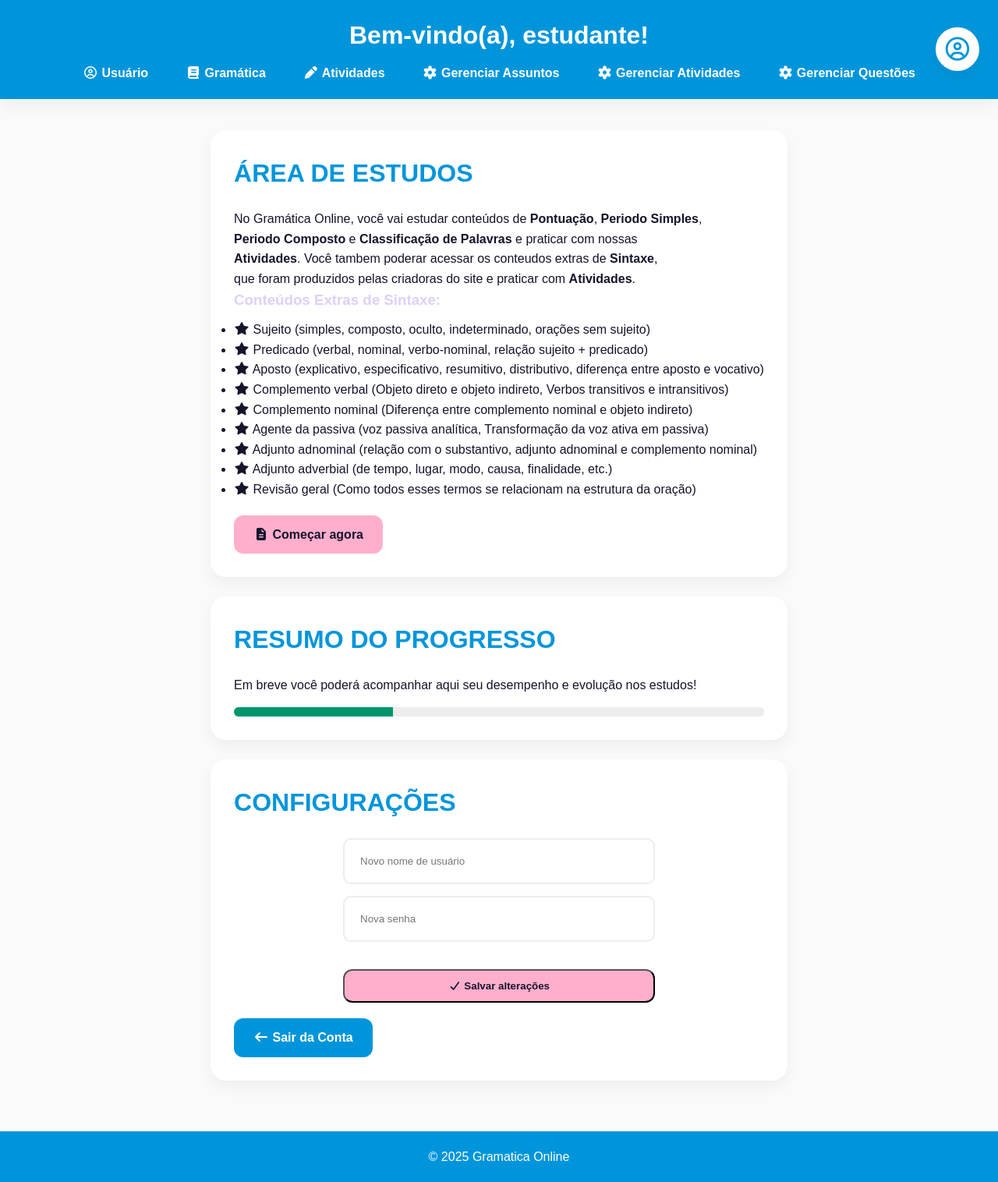
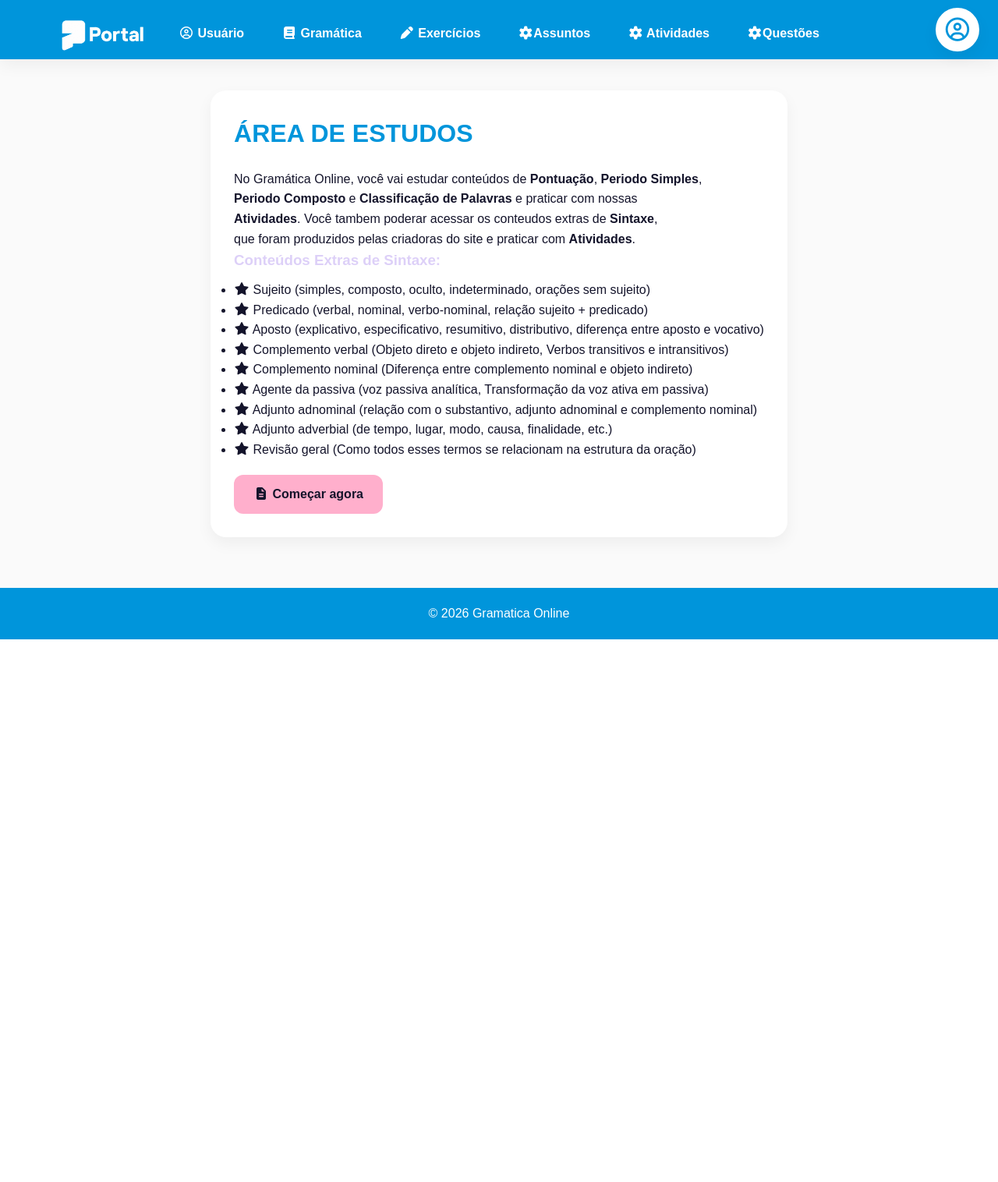
Before and after one commit to mylla03/Gramatica-Online, a Flask app: page /usuario in a window 1280 px wide. Shown: the whole page at 78% size. After the commit the page ends 820 px from the top, so only its background shows below. Run offline with Flask 3, Linux system fonts and the light colour scheme; some libraries are stand-ins or nearby versions.

Commit message:
ajustes gerais no projeto

```diff
--- /dev/null
+++ b/templates/base.html
@@ -0,0 +1,56 @@
+<!DOCTYPE html>
+<html lang="pt-BR">
+<head>
+    <meta charset="UTF-8">
+    <meta name="viewport" content="width=device-width, initial-scale=1.0">
+    <title>Página de Usuário | Gramática Online</title>
+    <link rel="stylesheet" href="{{ url_for('static', filename='css/style.css', v=4) }}">
+    <link rel="stylesheet" href="https://cdnjs.cloudflare.com/ajax/libs/font-awesome/7.0.1/css/all.min.css">
+</head>
+<body>
+    <header class="cabecalho-usuario">
+        <img src="{{ url_for('static', filename='img/file_00000000745471f5b81bd5df81c66141-removebg-preview.png') }}" alt="Logo" class="avatar-esquerda">
+        {% set usuario_logado = session.get("usuario_suap") %}
+        <div class="header-auth-area">
+            <details class="user-menu">
+                <summary aria-label="Abrir menu do usuário">
+                    {% if usuario_logado and usuario_logado.foto %}
+                        <img src="{{ usuario_logado.foto }}" alt="Foto do usuário" class="user-photo">
+                    {% else %}
+                        <span class="user-photo user-photo-placeholder">
+                            <i class="fa-regular fa-circle-user"></i>
+                        </span>
+                    {% endif %}
+                </summary>
+                <div class="user-menu-dropdown">
+                    <a href="{{ url_for('logout') }}"><i class="fa-solid fa-right-from-bracket"></i> Sair</a>
+                </div>
+            </details>
+        </div>
+
+        <!-- <h1>Bem-vindo(a), estudante!</h1> -->
+        <nav>
+            <ul>
+                <li><a href="{{ url_for('usuario') }}"><i class="fa-regular fa-circle-user"></i> Usuário</a></li>
+                <li><a href="{{ url_for('gramatica') }}"><i class="fa-solid fa-book"></i> Gramática</a></li>
+                <li><a href="{{ url_for('atividades') }}" class="ativo"><i class="fa-solid fa-pen"></i> Exercícios</a></li>
+                {# {% if usuario_logado.tipo_vinculo == 'Servidor (Docente)' %} #}
+                    <li><a href="{{ url_for('listar_assuntos') }}"><i class="fa-solid fa-cog"></i>Assuntos</a></li>
+                {# {% endif %} #}
+                <li><a href="{{ url_for('cadastrar_atividade') }}"><i class="fa-solid fa-cog"></i> Atividades</a></li>
+                <li><a href="{{ url_for('listar_questoes') }}"><i class="fa-solid fa-cog"></i>Questões</a></li>
+            </ul>
+        </nav>
+    </header>
+
+    <main class="conteudo-usuario">
+        {% block conteudo %}
+        {% endblock %}
+    </main>
+    <footer>
+        <div class="footer-content">
+            <p>&copy; 2026 Gramatica Online</p>
+        </div>
+    </footer>
+</body>
+</html>
--- a/templates/listar_assuntos.html
+++ b/templates/listar_assuntos.html
@@ -59,10 +59,10 @@
                             <td style="padding: 12px; border-bottom: 1px solid #eee;">{{ assunto.nome }}</td>
                             <td style="padding: 12px; border-bottom: 1px solid #eee; text-align: center;">
                                 <a href="{{ url_for('editar_assunto', id=assunto.id) }}" class="btn" style="padding: 4px 8px; font-size: 0.9em; background: #ffc107; color: #212529; text-decoration: none; border-radius: 4px; margin-right: 5px;">
-                                    <i class="fa-solid fa-pen-to-square"></i> Editar
+                                    <i class="fa-solid fa-pen-to-square"></i>
                                 </a>
                                 <a href="{{ url_for('apagar_assunto', id=assunto.id) }}" class="btn" style="padding: 4px 8px; font-size: 0.9em; background: #dc3545; color: white; text-decoration: none; border-radius: 4px;" onclick="return confirm('Tem certeza que deseja apagar?')">
-                                    <i class="fa-solid fa-trash"></i> Apagar
+                                    <i class="fa-solid fa-trash"></i>
                                 </a>
                             </td>
                         </tr>
--- a/templates/usuario.html
+++ b/templates/usuario.html
@@ -1,47 +1,6 @@
-<!DOCTYPE html>
-<html lang="pt-BR">
-<head>
-    <meta charset="UTF-8">
-    <meta name="viewport" content="width=device-width, initial-scale=1.0">
-    <title>Página de Usuário | Gramática Online</title>
-    <link rel="stylesheet" href="{{ url_for('static', filename='css/style.css', v=4) }}">
-    <link rel="stylesheet" href="https://cdnjs.cloudflare.com/ajax/libs/font-awesome/7.0.1/css/all.min.css">
-</head>
-<body>
+{% extends "base.html" %}
 
-    <header class="cabecalho-usuario">
-        {% set usuario_logado = session.get("usuario_suap") %}
-        <div class="header-auth-area">
-            <details class="user-menu">
-                <summary aria-label="Abrir menu do usuário">
-                    {% if usuario_logado and usuario_logado.foto %}
-                        <img src="{{ usuario_logado.foto }}" alt="Foto do usuário" class="user-photo">
-                    {% else %}
-                        <span class="user-photo user-photo-placeholder">
-                            <i class="fa-regular fa-circle-user"></i>
-                        </span>
-                    {% endif %}
-                </summary>
-                <div class="user-menu-dropdown">
-                    <a href="{{ url_for('logout') }}"><i class="fa-solid fa-right-from-bracket"></i> Sair</a>
-                </div>
-            </details>
-        </div>
-
-        <h1>Bem-vindo(a), estudante!</h1>
-        <nav>
-            <ul>
-                <li><a href="{{ url_for('usuario') }}"><i class="fa-regular fa-circle-user"></i> Usuário</a></li>
-                <li><a href="{{ url_for('gramatica') }}"><i class="fa-solid fa-book"></i> Gramática</a></li>
-                <li><a href="{{ url_for('atividades') }}" class="ativo"><i class="fa-solid fa-pen"></i> Atividades</a></li>
-                <li><a href="{{ url_for('listar_assuntos') }}"><i class="fa-solid fa-cog"></i> Gerenciar Assuntos</a></li>
-                <li><a href="{{ url_for('cadastrar_atividade') }}"><i class="fa-solid fa-cog"></i> Gerenciar Atividades</a></li>
-                <li><a href="{{ url_for('listar_questoes') }}"><i class="fa-solid fa-cog"></i> Gerenciar Questões</a></li>
-            </ul>
-        </nav>
-    </header>
-
-    <main class="conteudo-usuario">
+{% block conteudo %}
     <section class="painel-estudos">
         <h2>ÁREA DE ESTUDOS</h2>
 
@@ -126,39 +85,4 @@
             <i class="fa-solid fa-file-lines"></i> Começar agora
         </a>
     </section>
-        <section class="painel-progresso">
-            <h2>RESUMO DO PROGRESSO</h2>
-
-            <p>
-                Em breve você poderá acompanhar aqui
-                seu desempenho e evolução nos estudos!
-            </p>
-
-            <div class="barra-progresso">
-                <div class="progresso"></div>
-            </div>
-        </section>
-        <section class="configuracoes">
-            <h2>CONFIGURAÇÕES</h2>
-
-            <form class="form">
-                <input type="text" placeholder="Novo nome de usuário">
-                <input type="password" placeholder="Nova senha">
-                <button type="submit" class="botao-comecar">
-                    <i class="fa-solid fa-check"></i> Salvar alterações
-                </button>
-            </form>
-            <div class="acoes-conta">
-                <a href="{{ url_for('index') }}" class="botao-comecar sair">
-                    <i class="fa-solid fa-arrow-left"></i> Sair da Conta
-                </a>
-            </div>
-        </section>
-    </main>
-    <footer>
-        <div class="footer-content">
-            <p>&copy; 2025 Gramatica Online</p>
-        </div>
-    </footer>
-</body>
-</html>
+{% endblock %}
```
Also changed, not shown: templates/gramatica.html (+3 -34 lines), instance/gramatica_online.db, templates/index.html (line endings or trailing spaces), templates/login.html (line endings or trailing spaces), 1 other file. Lines whose indentation alone changed are shown as unchanged.
